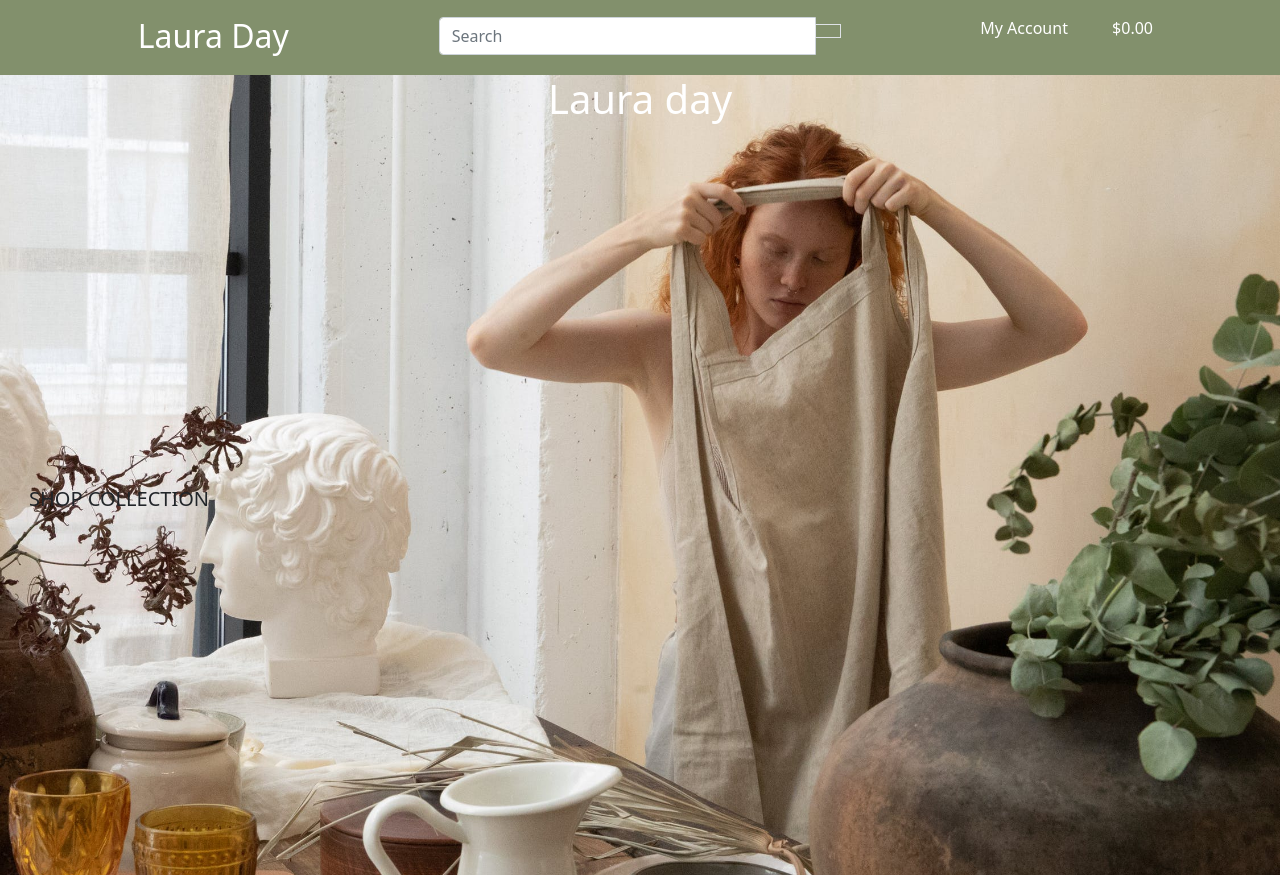
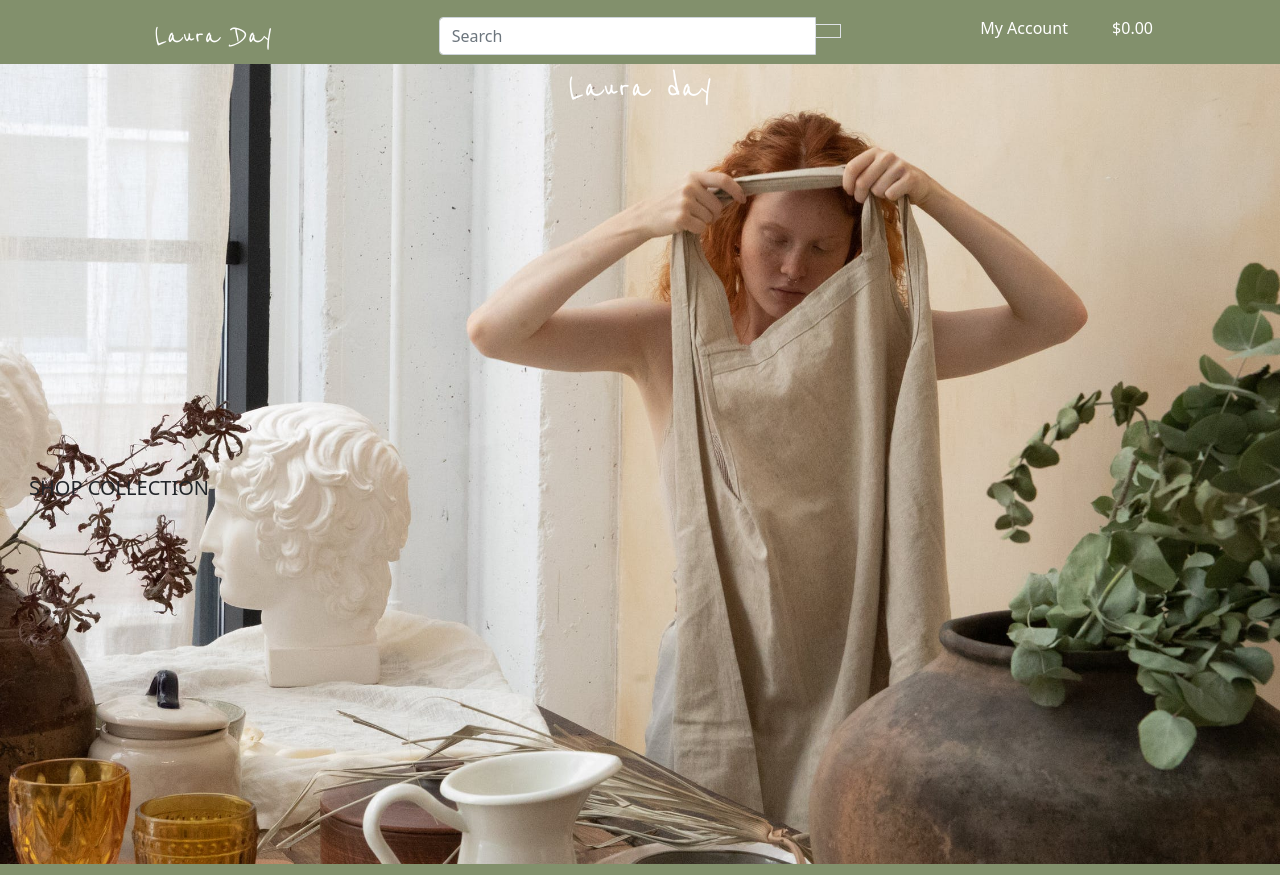
Before and after one commit to Josefinekihlstrom/LauraDay, a Django app: page / in a window 1280 px wide. Run offline with Django 3.2, Linux system fonts and the light colour scheme.

Commit message:
Import font to logo text

```diff
--- a/static/css/base.css
+++ b/static/css/base.css
@@ -1,19 +1,32 @@
+/* ------------------------------------------- Fonts */
+@import url('https://fonts.googleapis.com/css2?family=Reenie+Beanie&display=swap');
+
+.reenie-font {
+    font-family: "Reenie Beanie", sans-serif;
+}
+
+/* ------------------------------------------- Html and body elements */
 html {
     height: 100vh !important;
 }
 
 body {
     height: calc(100vh - 164px) !important;
-    padding-top: 75px;
+    padding-top: 64px;
 }
 
+/* ------------------------------------------- Header content */
 .the-navbar {
     background-color: #82906C !important;
-    height: 75px;
 }
 
+
+/* ------------------------------------------- Index.html */
 .index-hero {
     background: url('/media/index-hero.jpeg') no-repeat center center;
     background-size: cover;
     height: 100vh !important;
 }
+
+
+/* ------------------------------------------- Media Queries */
```
